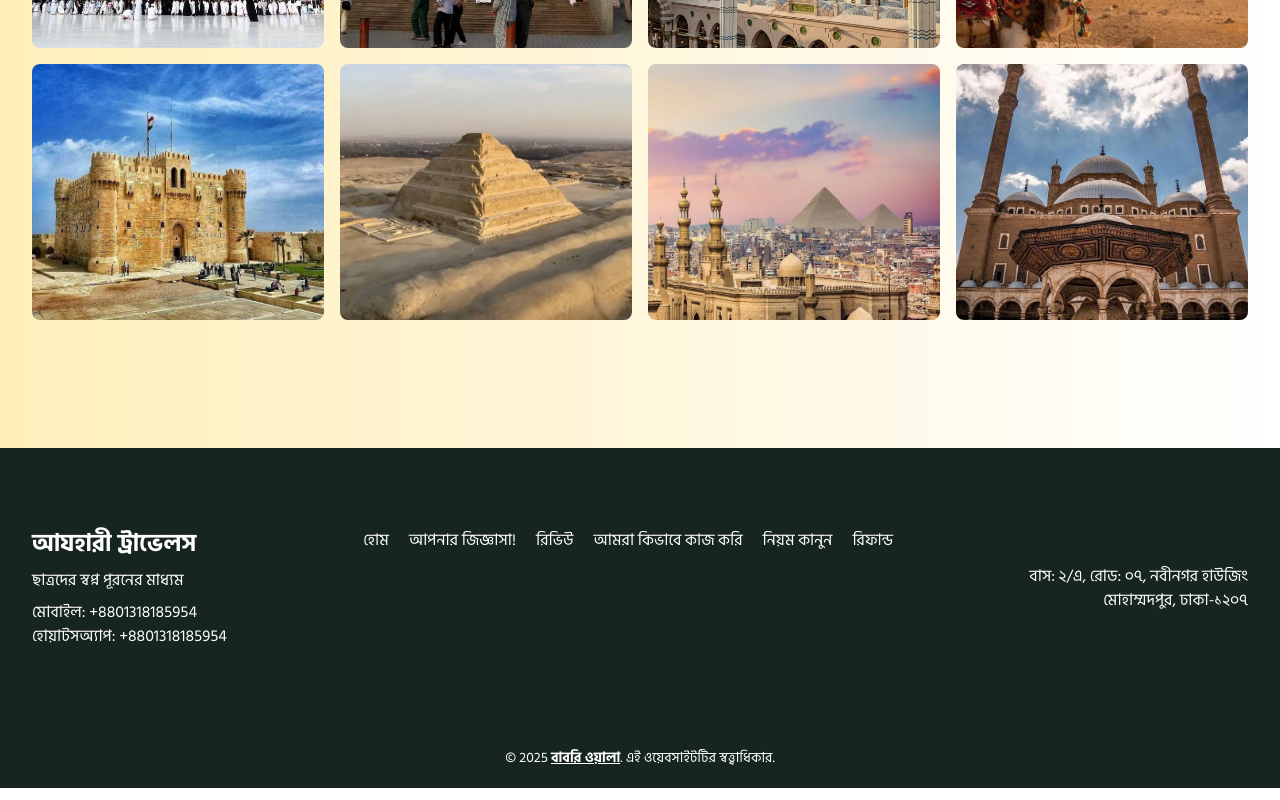
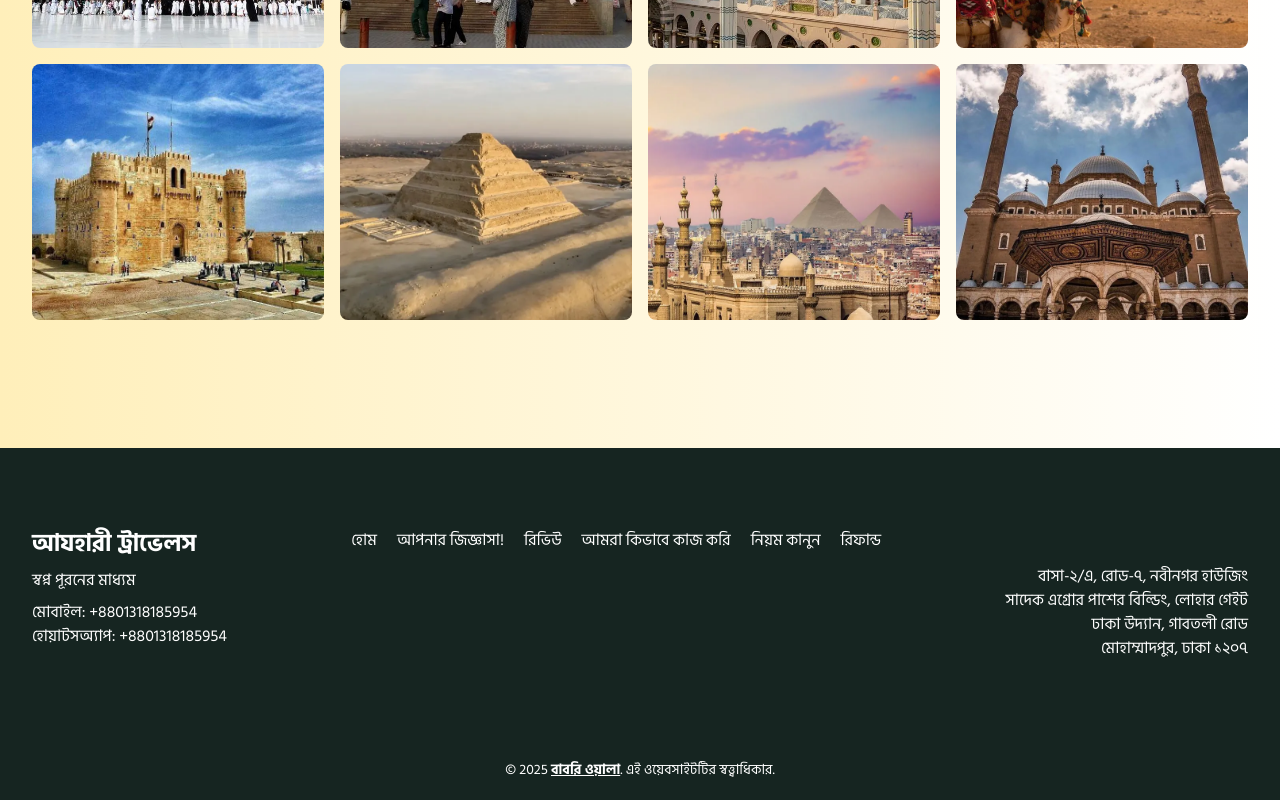
Before and after one commit to BabriWala/azhari-travels, a Next.js app: page / in a window 1280 px wide. Shown: the part 8860-9660 px from the top of the page. Built offline with nearby package versions, Linux system fonts and the light colour scheme; some icons are missing.

Commit message:
updated footer

```diff
--- a/src/app/components/Footer/Footer.tsx
+++ b/src/app/components/Footer/Footer.tsx
@@ -34,7 +34,7 @@ const Footer: React.FC = () => {
                         <div className="text-center md:text-left">
                             <h2 className="text-2xl font-bold text-white ">আযহারী ট্রাভেলস</h2>
                             <p className="text-white  mt-2 mb-2">
-                                ছাত্রদের স্বপ্ন পূরনের মাধ্যম
+                                স্বপ্ন পূরনের মাধ্যম
                             </p>
                             <p className="text-white">মোবাইল: +8801318185954</p>
                             <p className="text-white">হোয়াটসঅ্যাপ: +8801318185954</p>
@@ -67,7 +67,7 @@ const Footer: React.FC = () => {
                             {/* Social Icons from Iconify */}
                             <div className="flex space-x-4">
                                 <a
-                                    href="https://facebook.com"
+                                    href="https://www.facebook.com/azharitravels2.0/"
                                     target="_blank"
                                     rel="noopener noreferrer"
                                     className="text-white  hover:text-white  transition-colors"
@@ -75,6 +75,14 @@ const Footer: React.FC = () => {
                                     <Icon icon={"ic:twotone-facebook"} width="24" height="24" />
                                 </a>
                                 <a
+                                    href="https://www.facebook.com/AzhariTravelBD"
+                                    target="_blank"
+                                    rel="noopener noreferrer"
+                                    className="text-white  hover:text-white  transition-colors"
+                                >
+                                    <Icon icon={"ic:twotone-facebook"} width="24" height="24" />
+                                </a>
+                                {/* <a
                                     href="https://twitter.com"
                                     target="_blank"
                                     rel="noopener noreferrer"
@@ -97,12 +105,12 @@ const Footer: React.FC = () => {
                                     className="text-white  hover:text-white  transition-colors"
                                 >
                                     <Icon icon={"mage:linkedin"} width="24" height="24" />
-                                </a>
+                                </a> */}
                             </div>
 
                             {/* Address and Contact Info */}
                             <div className="text-white  text-center md:text-right space-y-1">
-                                <p>বাস: ২/এ, রোড: ০৭, নবীনগর হাউজিং<br />  মোহাম্মদপুর, ঢাকা-১২০৭</p>
+                                <p>বাসা-২/এ, রোড-৭, নবীনগর হাউজিং <br />সাদেক এগ্রোর পাশের বিল্ডিং, লোহার গেইট <br />ঢাকা উদ্যান, গাবতলী রোড<br />মোহাম্মাদপুর, ঢাকা ১২০৭</p>
                             </div>
                         </div>
                     </div>
```
